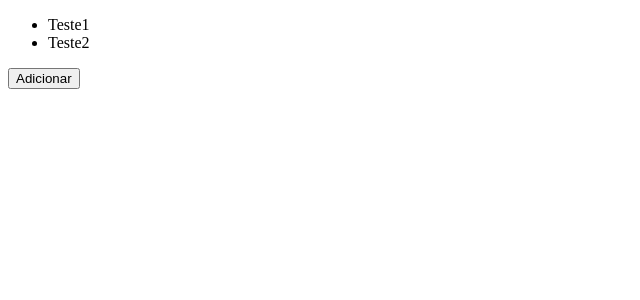
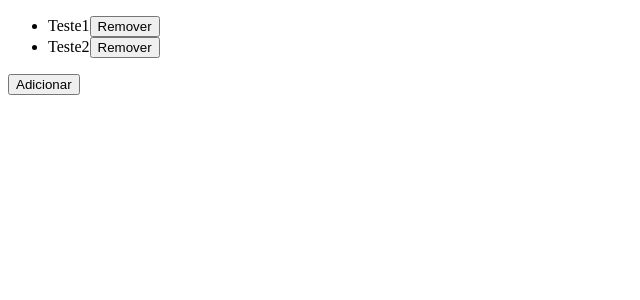
Before and after one commit to heltondenis/react_architecture_flux_redux, a React (Create React App) app: page / in a window 1280 px wide. Shown: the top 300 px of the page, without its empty margins (0-640 px from the left). Built offline with nearby package versions, Linux system fonts and the light colour scheme.

Commit message:
Add actions for remove todos

```diff
--- a/src/TodoList.js
+++ b/src/TodoList.js
@@ -1,29 +1,41 @@
-import React, { Fragment } from 'react';
-import { connect } from 'react-redux';
-import PropTypes from 'prop-types';
+import React, { Fragment } from "react";
+import { connect } from "react-redux";
+import PropTypes from "prop-types";
+import { bindActionCreators } from "redux";
+import * as TodoActions from "./store/actions/todos";
 
-const TodoList = ({ todos, addTodo }) => (
-    <Fragment>
-    <ul>{todos.map(todo => <li key={todo.id}>{todo.text}</li>)}</ul>
-    <button onClick={() => addTodo('Fazer todo')}>Adicionar</button>
-    </Fragment>
+const TodoList = ({ todos, addTodo, removeTodo }) => (
+  <Fragment>
+    <ul>
+      {todos.map(todo => (
+        <li key={todo.id}>
+          {todo.text}
+          <button onClick={() => removeTodo(todo.id)}>Remover</button>
+        </li>
+      ))}
+    </ul>
+    <button onClick={() => addTodo("Fazer todo")}>Adicionar</button>
+  </Fragment>
 );
 
 TodoList.propTypes = {
-    addTodo: PropTypes.func.isRequired,
-    todos: PropTypes.arrayOf(PropTypes.shape({
-        id: PropTypes.number,
-        text: PropTypes.string,
-    })).isRequired,
+  addTodo: PropTypes.func.isRequired,
+  todos: PropTypes.arrayOf(
+    PropTypes.shape({
+      id: PropTypes.number,
+      text: PropTypes.string
+    })
+  ).isRequired
 };
 
 const mapStateToProps = state => ({
-    todos: state.todos,
+  todos: state.todos
 });
 
-const mapDispatchToProps = dispatch => ({
-    addTodo: text => dispatch({ type: 'ADD_TODO', payload: { text } }),
-});
+const mapDispatchToProps = dispatch =>
+  bindActionCreators(TodoActions, dispatch);
 
-
-export default connect(mapStateToProps, mapDispatchToProps)(TodoList); //High order component
+export default connect(
+  mapStateToProps,
+  mapDispatchToProps
+)(TodoList); //High order component
--- /dev/null
+++ b/src/store/actions/todos.js
@@ -0,0 +1,9 @@
+export const addTodo = text => ({
+  type: "ADD_TODO",
+  payload: { text }
+});
+
+export const removeTodo = id => ({
+  type: "REMOVE_TODO",
+  payload: { id }
+});
--- a/src/store/reducers/todos.js
+++ b/src/store/reducers/todos.js
@@ -1,19 +1,20 @@
 const INITIAL_STATE = [
-
   {
     id: 1,
-        text: 'Teste1'
+    text: "Teste1"
   },
   {
     id: 2,
-        text: 'Teste2'
+    text: "Teste2"
   }
 ];
 
 export default function todos(state = INITIAL_STATE, action) {
   switch (action.type) {
-        case 'ADD_TODO':
-            return [...state, { id: Math.random(), text: action.payload.text }]
+    case "ADD_TODO":
+      return [...state, { id: Math.random(), text: action.payload.text }];
+    case "REMOVE_TODO":
+      return state.filter(todo => todo.id !== action.payload.id);
     default:
       return state;
   }
```
Lines whose indentation alone changed are shown as unchanged.
